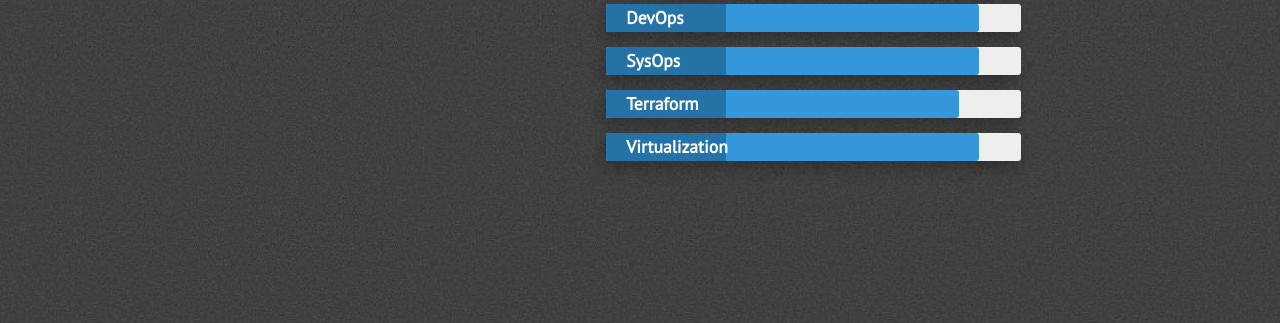
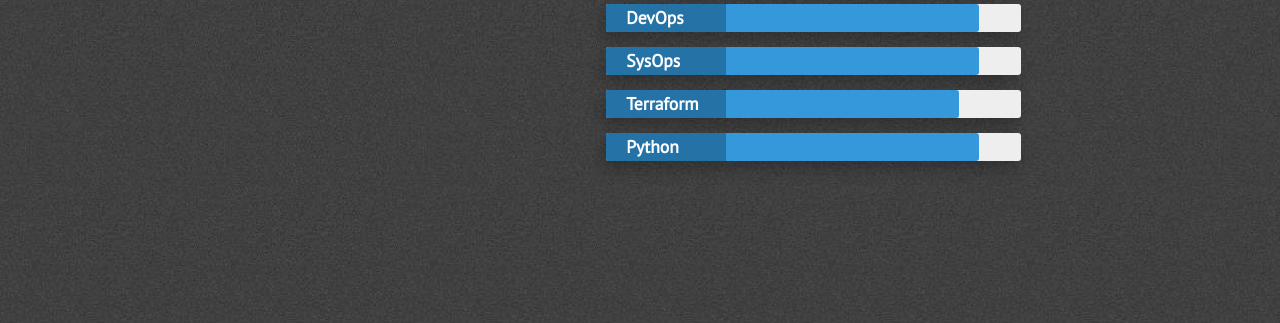
Before and after one commit to josephphyo/josephphyo.github.io, a Jekyll site: the page built from index.html, in a window 1280 px wide and 900 px high, scrolled down 2441 px. Shown: the part 125-448 px from the top of the window. Built offline with Jekyll 4.4.1, drawn with Linux system fonts in a browser that asks for light colours; nearby versions of some CDN libraries.

Commit message:
chore: replace Virtualization with Python in skills section
Co-Authored-By: Claude Sonnet 4.6 <noreply@anthropic.com>

```diff
--- a/_includes/skills.html
+++ b/_includes/skills.html
@@ -68,7 +68,7 @@
                         </div> <!-- End Skill Bar -->
 
                         <div class="skillbar clearfix " data-percent="90%">
-                            <div class="skillbar-title" style="background: #2980b9"><span>Virtualization</span></div>
+                            <div class="skillbar-title" style="background: #2980b9"><span>Python</span></div>
                             <div class="skillbar-bar" style="background: #3498db;"></div>
                         </div> <!-- End Skill Bar -->
 
```
